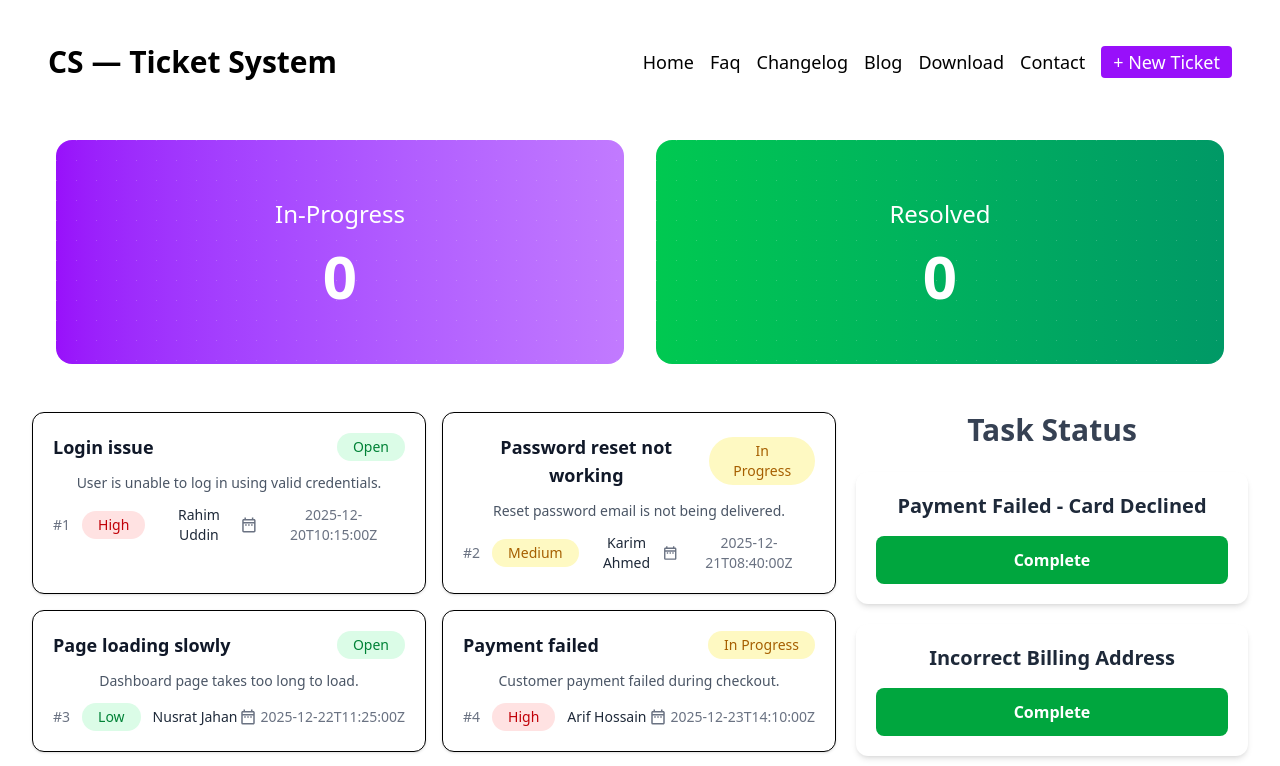
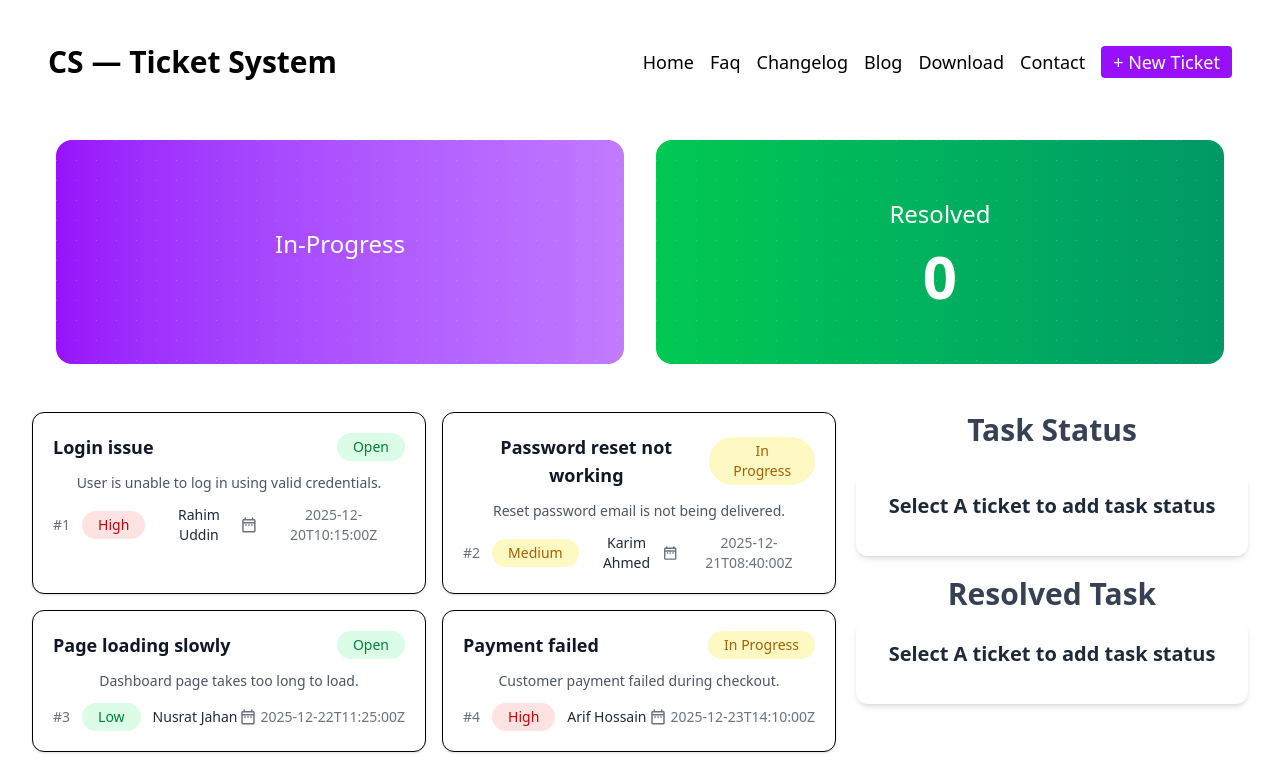
Before and after one commit to enghelalbd/CoustomerSupport-TicketSystem, a React (Vite) app: page / in a window 1280 px wide. Shown: the top 766 px of the page. Built offline with nearby package versions, Linux system fonts and the light colour scheme.

Commit message:
Task Status  Updated

```diff
--- a/package.json
+++ b/package.json
@@ -14,6 +14,7 @@
     "react": "^19.2.0",
     "react-dom": "^19.2.0",
     "react-icons": "^5.5.0",
+    "react-toastify": "^11.0.5",
     "tailwindcss": "^4.1.18"
   },
   "devDependencies": {
--- a/src/App.jsx
+++ b/src/App.jsx
@@ -3,7 +3,7 @@ import { Suspense } from "react";
 import "./App.css";
 import Navbar from "./Component/Navbar";
 import Footer from "./Component/Footer";
-import StatusCards from "./Component/StatusCards";
+
 import Banner from "./Component/Banner";
 import CoustomerData from "./Component/CoustomerData";
 
@@ -20,7 +20,6 @@ function App() {
       <Navbar></Navbar>
       <Banner></Banner>
 
-      <StatusCards></StatusCards>
       <Suspense fallback={<h2> Data Loading </h2>}>
         <CoustomerData fetchPromise={fetchPromise}> </CoustomerData>
       </Suspense>
--- a/src/Component/Banner.jsx
+++ b/src/Component/Banner.jsx
@@ -1,12 +1,12 @@
 import React from "react";
 
-const Banner = () => {
+const Banner = ({ totalTask }) => {
   return (
     <div className="container mx-auto px-6 py-12 grid grid-cols-1 md:grid-cols-2 gap-8">
       {/* In Progress */}
       <div className="relative overflow-hidden rounded-2xl bg-gradient-to-r from-purple-600 to-purple-400 h-56 flex flex-col justify-center items-center text-white">
         <h3 className="text-2xl mb-4">In-Progress</h3>
-        <span className="text-6xl font-bold">0</span>
+        <span className="text-6xl font-bold">{totalTask}</span>
 
         {/* pattern overlay (optional) */}
         <div className="absolute inset-0 opacity-20 bg-[radial-gradient(circle_at_top_left,white_1px,transparent_1px)] bg-[length:20px_20px]"></div>
--- a/src/Component/CoustomerData.jsx
+++ b/src/Component/CoustomerData.jsx
@@ -1,12 +1,22 @@
+import { useState } from "react";
 import Issue from "./Issue";
 import Status from "./Status";
 
 const CustomerData = ({ fetchPromise }) => {
+  const [taskstatus, setstatus] = useState([]);
+
   return (
     <div className="   grid  grid-cols-12 gap-5">
-      <Issue fetchPromise={fetchPromise}> </Issue>
+      <Issue
+        fetchPromise={fetchPromise}
+        taskstatus={taskstatus}
+        setstatus={setstatus}
+      >
+        {" "}
+      </Issue>
+
       {/* Right side content */}
-      <Status></Status>
+      <Status taskstatus={taskstatus}></Status>
     </div>
   );
 };
--- a/src/Component/Issue.jsx
+++ b/src/Component/Issue.jsx
@@ -1,16 +1,34 @@
-import React, { use, useState } from "react";
+import { use, useState } from "react";
+import { MdOutlineDateRange } from "react-icons/md";
+import Status from "./Status";
+import Banner from "./Banner";
 
-import { MdOutlineDateRange } from "react-icons/md";
+const Issue = ({ fetchPromise, taskstatus, setstatus }) => {
+  const initalData = use(fetchPromise);
+  const [data, setData] = useState([...initalData]);
 
-const Issue = ({ fetchPromise }) => {
-  const initialData = use(fetchPromise);
-  const [data, setData] = useState(initialData);
+  console.log(taskstatus);
+
+  const handleData = (customer) => {
+    alert("Issue Received");
+
+    const newstatus = [...taskstatus, customer];
+    setstatus(newstatus);
+    const totalTask = taskstatus.length;
+    // console.log(totalTask);
+    // // console.log(customer);
+  };
+
   return (
-    <div className="col-span-8 gap-4 grid grid-cols-1 md:grid-cols-2   ">
-      {data.map((customer) => (
+    <div className="col-span-8 gap-4 grid grid-cols-1 md:grid-cols-2">
+      {Array.isArray(data) &&
+        data.map((customer) => (
           <div
             key={customer.id}
-          className="bg-white rounded-xl shadow-sm border p-5 flex flex-col gap-3"
+            onClick={() => {
+              handleData(customer);
+            }}
+            className="bg-white rounded-xl shadow-sm border p-5 flex flex-col gap-3 cursor-pointer hover:shadow-md transition"
           >
             {/* Top Row */}
             <div className="flex items-center justify-between">
@@ -19,10 +37,13 @@ const Issue = ({ fetchPromise }) => {
               </h2>
 
               <span
-              className={`px-4 py-1 text-sm font-medium rounded-full
-    ${customer.status === "Open" && "bg-green-100 text-green-700"}
-    ${customer.status === "In Progress" && "bg-yellow-100 text-yellow-700"}
-  `}
+                className={`px-4 py-1 text-sm font-medium rounded-full ${
+                  customer.status === "Open"
+                    ? "bg-green-100 text-green-700"
+                    : customer.status === "In Progress"
+                    ? "bg-yellow-100 text-yellow-700"
+                    : "bg-gray-100 text-gray-700"
+                }`}
               >
                 {customer.status}
               </span>
@@ -37,12 +58,15 @@ const Issue = ({ fetchPromise }) => {
                 <span className="font-medium">#{customer.id}</span>
 
                 <span
-                className={`px-4 py-1 text-sm font-medium rounded-full
-    ${customer.priority === "Low" && "bg-green-100 text-green-700"}
-    ${customer.priority === "Medium" && "bg-yellow-100 text-yellow-700"}
-    ${customer.priority === "High" && "bg-red-100 text-red-700"}
-
-  `}
+                  className={`px-4 py-1 text-sm font-medium rounded-full ${
+                    customer.priority === "Low"
+                      ? "bg-green-100 text-green-700"
+                      : customer.priority === "Medium"
+                      ? "bg-yellow-100 text-yellow-700"
+                      : customer.priority === "High"
+                      ? "bg-red-100 text-red-700"
+                      : "bg-gray-100 text-gray-700"
+                  }`}
                 >
                   {customer.priority}
                 </span>
--- /dev/null
+++ b/src/Component/Resolved.jsx
@@ -0,0 +1,17 @@
+import React from "react";
+
+const Resolved = () => {
+  return (
+    <div>
+      <h2 className="text-3xl font-bold text-gray-700 mb-2">Resolved Task</h2>
+
+      <div className="bg-white rounded-xl shadow-md p-5 mb-5">
+        <p className="text-xl font-semibold text-gray-800 mb-4">
+          Select A ticket to add task status
+        </p>
+      </div>
+    </div>
+  );
+};
+
+export default Resolved;
--- a/src/Component/Status.jsx
+++ b/src/Component/Status.jsx
@@ -1,34 +1,15 @@
 import React from "react";
+import Resolved from "./Resolved";
+import TaskStatus from "./TaskStatus";
 
-const Status = () => {
+const Status = ({ handleData, taskstatus, resolvedstatus }) => {
   return (
     <div className=" col-span-4 ">
       {/* Task Status */}
-      <h1 className="text-3xl font-bold text-gray-700 mb-6">Task Status</h1>
-
-      {/* Task Card 1 */}
-      <div className="bg-white rounded-xl shadow-md p-5 mb-5">
-        <p className="text-xl font-semibold text-gray-800 mb-4">
-          Payment Failed - Card Declined
-        </p>
-        <button className="w-full bg-green-600 hover:bg-green-700 text-white font-semibold py-3 rounded-lg transition">
-          Complete
-        </button>
-      </div>
-
-      {/* Task Card 2 */}
-      <div className="bg-white rounded-xl shadow-md p-5 mb-10">
-        <p className="text-xl font-semibold text-gray-800 mb-4">
-          Incorrect Billing Address
-        </p>
-        <button className="w-full bg-green-600 hover:bg-green-700 text-white font-semibold py-3 rounded-lg transition">
-          Complete
-        </button>
-      </div>
+      <TaskStatus taskstatus={taskstatus}></TaskStatus>
 
       {/* Resolved Task */}
-      <h2 className="text-3xl font-bold text-gray-700 mb-2">Resolved Task</h2>
-      <p className="text-gray-500">No resolved tasks yet.</p>
+      <Resolved resolvedstatus={resolvedstatus}></Resolved>
     </div>
   );
 };
--- a/src/Component/StatusCards.jsx
+++ /dev/null
@@ -1,7 +0,0 @@
-import React from "react";
-
-const StatusCards = () => {
-  return <div></div>;
-};
-
-export default StatusCards;
--- a/src/Component/Task.jsx
+++ /dev/null
@@ -1,36 +0,0 @@
-import React from "react";
-
-const Task = () => {
-  return (
-    <div className="max-w-xl mx-auto p-6 bg-gray-100 min-h-screen">
-      {/* Task Status */}
-      <h1 className="text-3xl font-bold text-gray-700 mb-6">Task Status</h1>
-
-      {/* Task Card 1 */}
-      <div className="bg-white rounded-xl shadow-md p-5 mb-5">
-        <p className="text-xl font-semibold text-gray-800 mb-4">
-          Payment Failed - Card Declined
-        </p>
-        <button className="w-full bg-green-600 hover:bg-green-700 text-white font-semibold py-3 rounded-lg transition">
-          Complete
-        </button>
-      </div>
-
-      {/* Task Card 2 */}
-      <div className="bg-white rounded-xl shadow-md p-5 mb-10">
-        <p className="text-xl font-semibold text-gray-800 mb-4">
-          Incorrect Billing Address
-        </p>
-        <button className="w-full bg-green-600 hover:bg-green-700 text-white font-semibold py-3 rounded-lg transition">
-          Complete
-        </button>
-      </div>
-
-      {/* Resolved Task */}
-      <h2 className="text-3xl font-bold text-gray-700 mb-2">Resolved Task</h2>
-      <p className="text-gray-500">No resolved tasks yet.</p>
-    </div>
-  );
-};
-
-export default Task;
--- /dev/null
+++ b/src/Component/TaskStatus.jsx
@@ -0,0 +1,35 @@
+import React from "react";
+
+const TaskStatus = ({ customer, handleData, taskstatus }) => {
+  console.log(taskstatus);
+  return (
+    <div>
+      <h1 className="text-3xl font-bold text-gray-700 mb-6">Task Status</h1>
+
+      <div className=" rounded-xl shadow-md p-5 mb-5">
+        {/* <h2> {customer.customer.title} </h2> */}
+        <div className="  border-amber-300">
+          {taskstatus.length === 0 ? (
+            <>
+              <p className="text-xl font-semibold text-gray-800 mb-4">
+                Select A ticket to add task status
+              </p>
+            </>
+          ) : (
+            <>
+              {taskstatus.map((item, key) => (
+                <div className="py-2 flex justify-between items-center gap-2">
+                  {" "}
+                  <h2>{item.title} </h2>{" "}
+                  <button className="bg-green-300 rounded"> Complete </button>
+                </div>
+              ))}
+            </>
+          )}
+        </div>
+      </div>
+    </div>
+  );
+};
+
+export default TaskStatus;
```
Also changed, not shown: 1 other file (tests, documents, lock files or other folders). Lines whose indentation alone changed are shown as unchanged.
